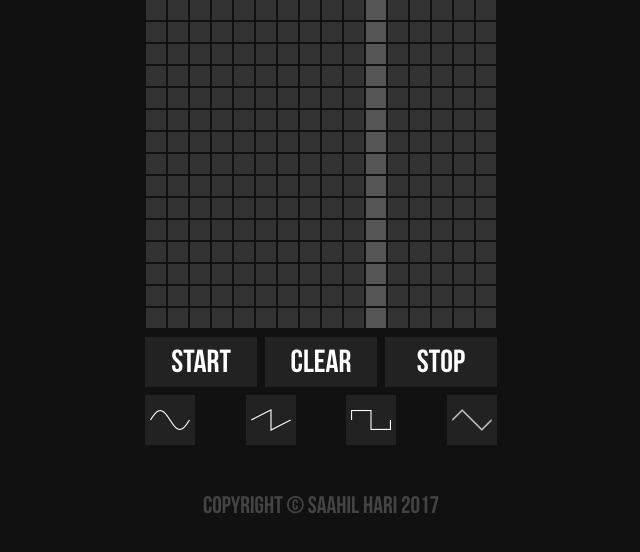
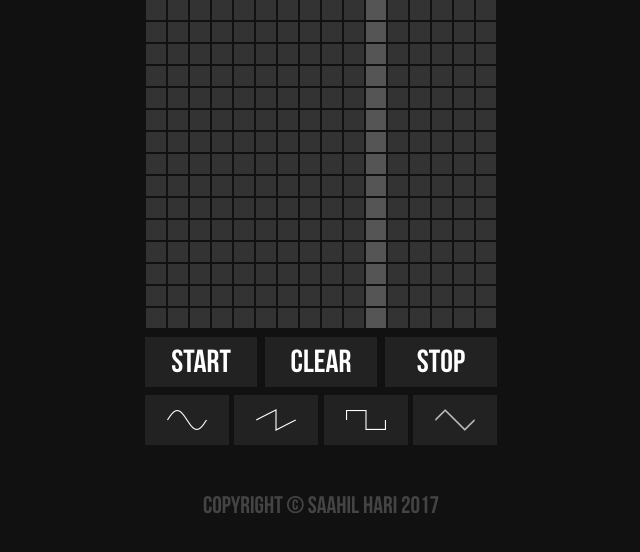
Before and after one commit to SaahilNZ/SynthSequencer, a PHP site: page / in a window 1280 px wide. Shown: the part 78-630 px from the top of the page, without its empty margins (319-959 px from the left). Run offline with PHP 8.4, Linux system fonts and the light colour scheme.

Commit message:
Adjusted width of waveform buttons

```diff
--- a/styles.css
+++ b/styles.css
@@ -134,7 +134,7 @@ body {
     display: inline-block;
     *display: inline;
     margin-top: 8px;
-    width: 50px;
+    width: calc(25% - 4px);
     height: 50px;
     position: relative;
     background-color: #222;
```
